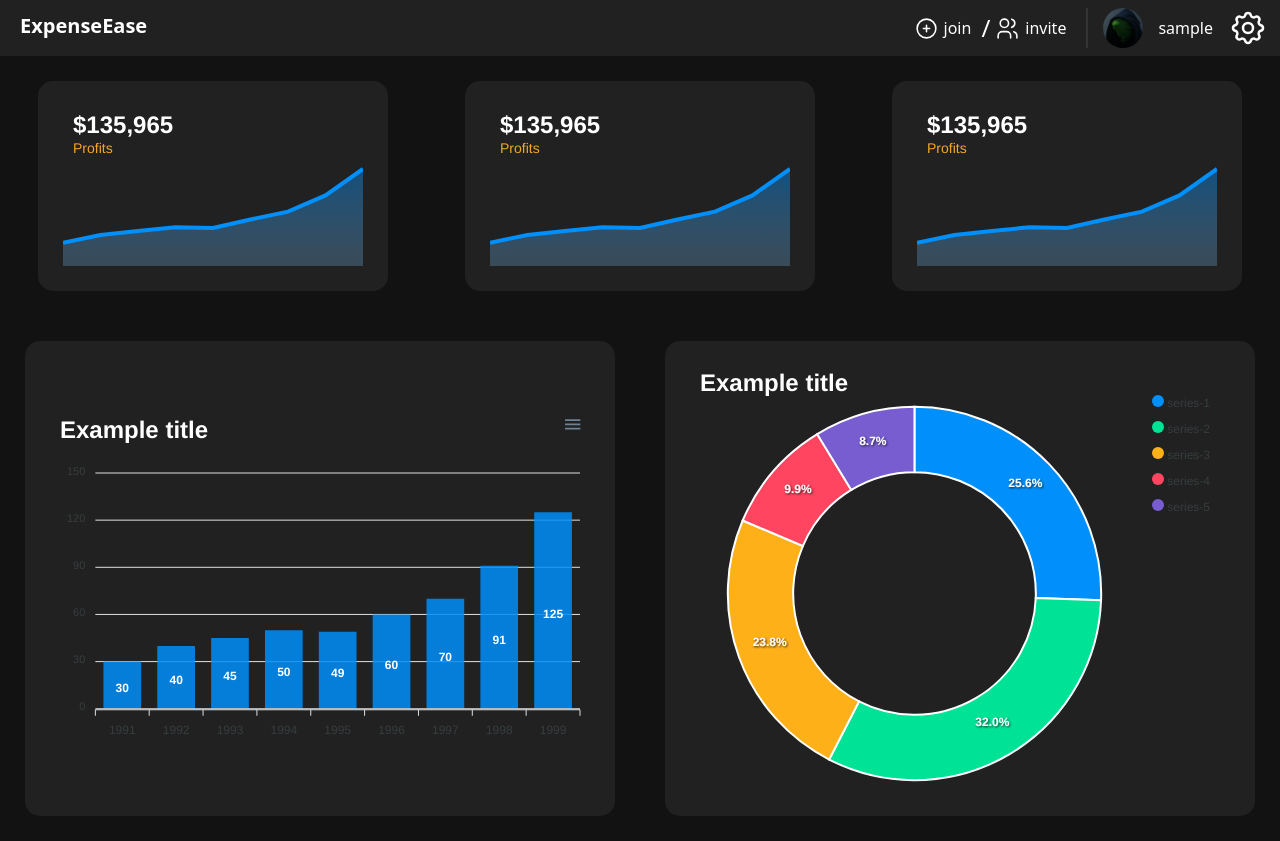
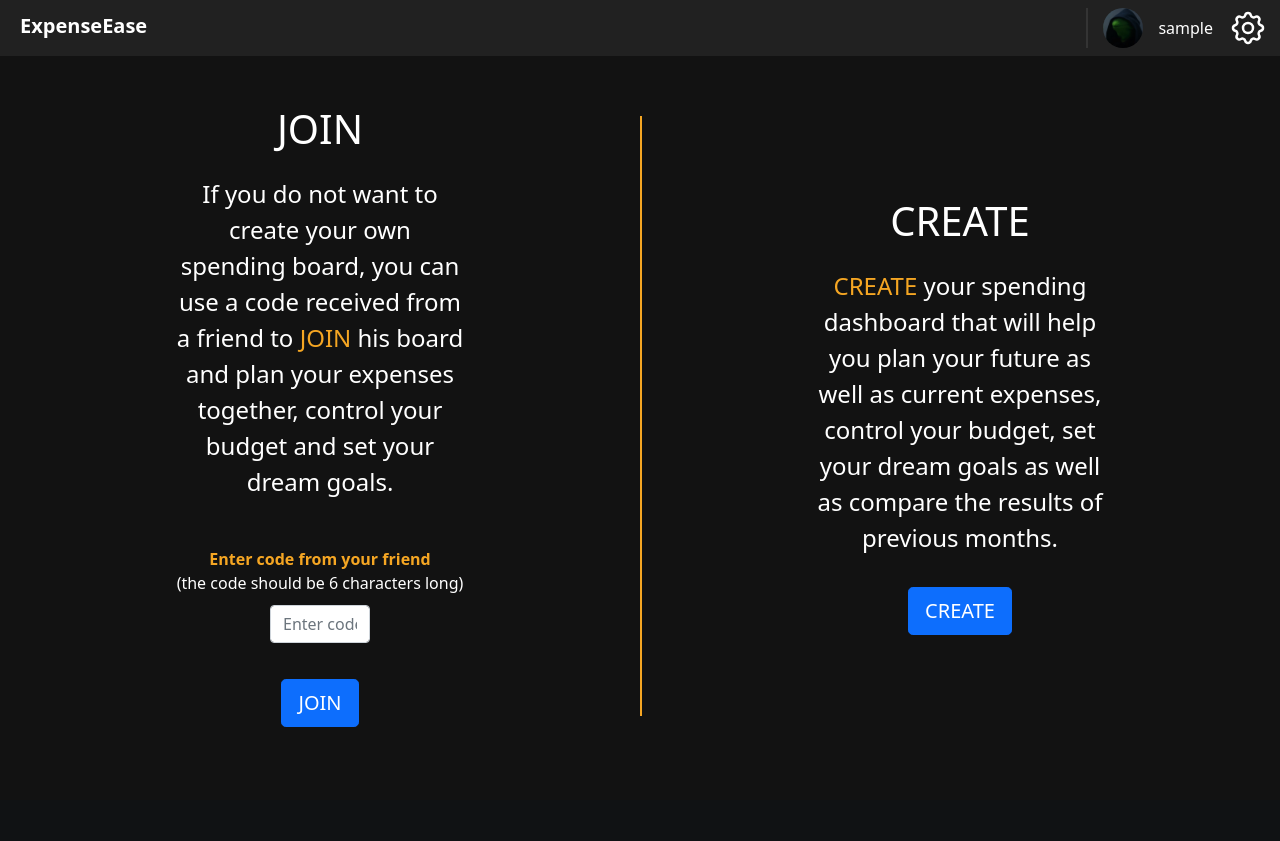
Before and after one commit to CampoNover16/ExpenseEase, a Flask app: page / in a window 1280 px wide. After the commit the page ends 727 px from the top, so only its background shows below. Run offline with Flask 3, Linux system fonts and the light colour scheme; the visitor is signed in with stand-in values (Sample User, id 1); data that the repository does not hold is empty; some libraries are stand-ins or nearby versions.

Commit message:
session data fixed + adjustable content based on board existence

```diff
--- a/app.py
+++ b/app.py
@@ -20,7 +20,14 @@ mysql = MySQL(app)
 def index():
     if not session.get("login"):
         return redirect("/login")
-    return render_template('index.html', user=session['login'])
+    else:
+        cursor = mysql.connection.cursor()
+        print(session.get("user_id"))
+        cursor.execute("SELECT * FROM boards WHERE user_id=%s",(session.get("user_id"),))
+        user_board = cursor.fetchone()
+        mysql.connection.commit()
+        cursor.close()
+    return render_template('index.html', user=session['login'], board=user_board)
 
 @app.route('/register', methods=['POST', 'GET'])
 def register():
@@ -47,13 +54,15 @@ def login():
         login = request.form['login']
         password = request.form['password']
         cursor = mysql.connection.cursor()
-        user = cursor.execute("SELECT login, password FROM users WHERE login=%s AND password=%s",(login,password))
+        cursor.execute("SELECT id, login FROM users WHERE login=%s AND password=%s",(login,password))
+        user = cursor.fetchone()
         cursor.close()
         if user:
-            session["login"] = request.form['login']
+            session["user_id"] = user[0]
+            session["login"] = user[1]
             return redirect('/')
         else:
-            flash('Account with given data exists!', 'danger')
+            flash('Given data are incorrect. Try again!', 'danger')
     return render_template('login.html')
 
 @app.route('/logout')
--- a/static/css/main.css
+++ b/static/css/main.css
@@ -110,7 +110,6 @@ body{
     left: unset !important;
 }
 
-
 .nav-inv-section .user-add{
     background-image: url('../images/circle-plus-icon.svg');
 }
@@ -145,3 +144,29 @@ body{
     margin-left: 25px;
     transform: translateY(50%);
 }
+
+.entry-layout{
+    height: 90vh;
+}
+
+.entry-layout .join-box,
+.entry-layout .create-box{
+    width: 50%;
+    text-align: center;
+    align-items: center;
+}
+
+.entry-layout .box-description{
+    font-size: 1.5rem;
+    padding: 15px;
+    width: 50%;
+}
+
+.join-box:before {
+    content: "";
+    position: absolute;
+    left: 50%;
+    height: 75%;
+    width: 0;
+    border-left: 2px solid var(--accent);
+}
--- a/templates/index.html
+++ b/templates/index.html
@@ -4,6 +4,7 @@
     <div class="container-fluid">
       <a class="navbar-logo" href="#">ExpenseEase</a>
       <div class="d-flex float-end align-items-center nav-inv-section">
+        {% if board: %}
         <div class="d-flex add-btn">
           <div class="user-add" title="Add user"></div>
           <span class="icon-desc">join</span>
@@ -13,6 +14,7 @@
           <div class="user-join"></div>
           <span class="icon-desc">invite</span>
         </div>
+        {% endif %}
         <div class="d-flex align-items-center" style="border-left: 2px solid var(--secondary); margin-left: 15px;">
           <div class="user-avatar"></div>
           <span>{{user}}</span>
@@ -35,7 +37,8 @@
       </div>
     </div>
 </nav>
-<div class="d-flex flex-column">
+{% if board: %}
+  <div class="d-flex flex-column">
     <div class="d-flex justify-content-center">
       <div class="graph-holder">
         <div id="chartSpark1"></div>
@@ -55,8 +58,27 @@
         <div id="chartDonut"></div>
       </div>
     </div>
-</div>
-
+  </div>
+{% else %}
+  <div class="entry-layout d-flex">
+    <div class="d-flex join-box flex-column justify-content-center">
+      <h1>JOIN</h1>
+      <p class="box-description">If you do not want to create your own spending board, you can use a code received from a friend to <span style="color:var(--accent)">JOIN</span> his board and plan your expenses together, control your budget and set your dream goals.</p>
+      <p>
+        <div class="form-group d-flex flex-column justify-content-center" style="align-items: center;">
+          <label for="code"><strong style="color:var(--accent)">Enter code from your friend</strong><br>(the code should be 6 characters long)</label>
+          <input style="width: 100px; text-align: center; margin-top: 10px;" type="text" name="code" class="form-control" placeholder="Enter code here" maxlength="6">
+        </div>
+      </p>
+      <button style="margin-top:20px" type="button" class="btn btn-primary btn-lg">JOIN</button>
+    </div>
+    <div class="d-flex create-box flex-column justify-content-center">
+      <h1>CREATE</h1>
+      <p class="box-description"><span style="color:var(--accent)">CREATE</span> your spending dashboard that will help you plan your future as well as current expenses, control your budget, set your dream goals as well as compare the results of previous months.</p>
+      <button type="button" class="btn btn-primary btn-lg">CREATE</button>
+    </div>
+  </div>
+{% endif %}
 <script>
     var optionsColumns = {
         chart: {
```
